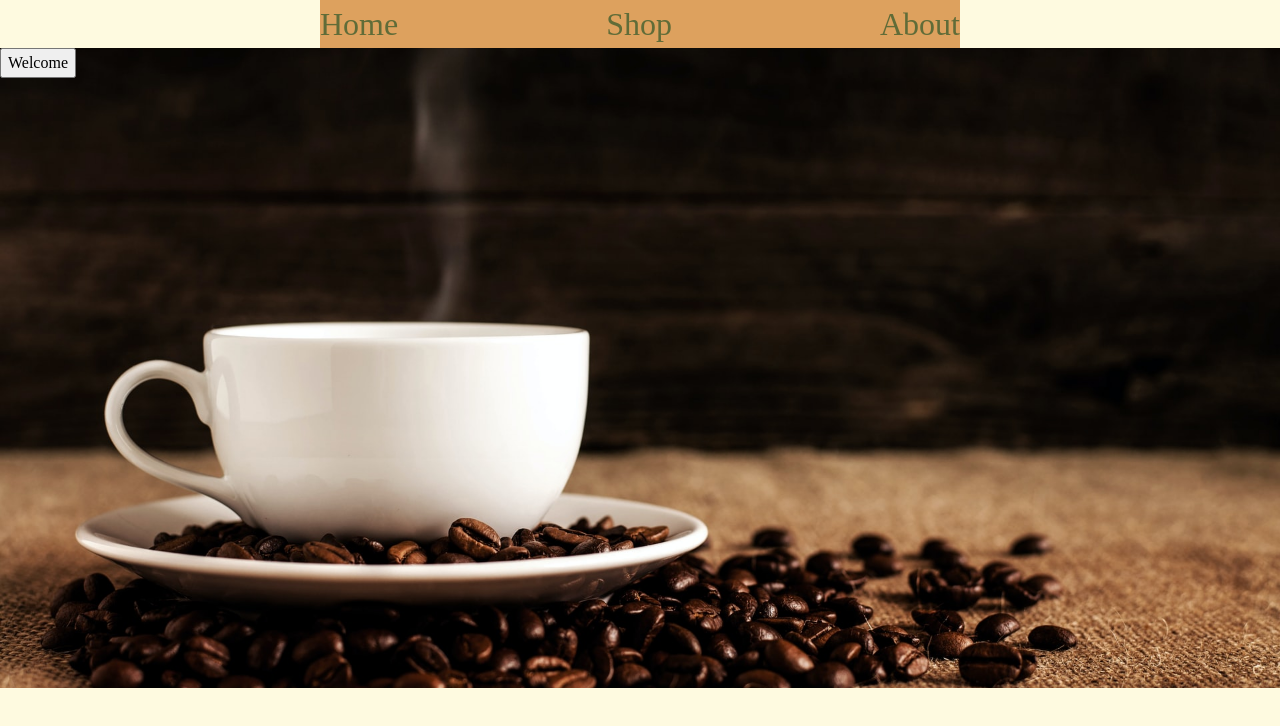
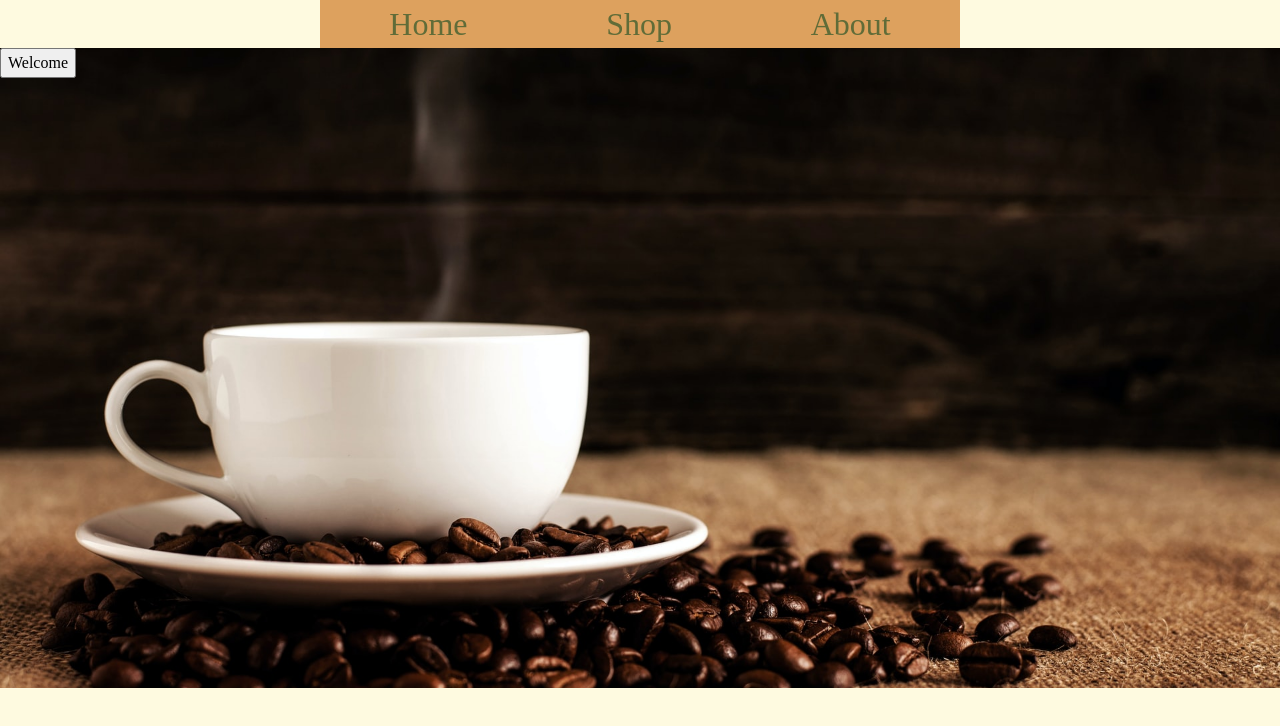
Before and after one commit to Lance77a/coffee-ecom, a Next.js app: page / in a window 1280 px wide. Shown: the top 726 px of the page. Built offline with nearby package versions, Linux system fonts and the light colour scheme.

Commit message:
initial commit

```diff
--- a/Components/ImageAside/ImageAside.module.scss
+++ b/Components/ImageAside/ImageAside.module.scss
@@ -0,0 +1,4 @@
+.asideInner {
+    height: 100%;
+    width: 100%;
+}
--- a/Components/Navbar/Navbar.module.scss
+++ b/Components/Navbar/Navbar.module.scss
@@ -10,7 +10,7 @@
 
     & > .navbarInner {
         display: flex;
-        justify-content: space-between;
+        justify-content: space-around;
         background-color: $light-orange;
 
         & > .navItem {
--- a/package.json
+++ b/package.json
@@ -10,6 +10,7 @@
   },
   "dependencies": {
     "next": "11.0.1",
+    "postcss": "^8.3.6",
     "react": "17.0.2",
     "react-dom": "17.0.2",
     "sass": "^1.37.2"
```
Also changed, not shown: 1 other file (tests, documents, lock files or other folders).
